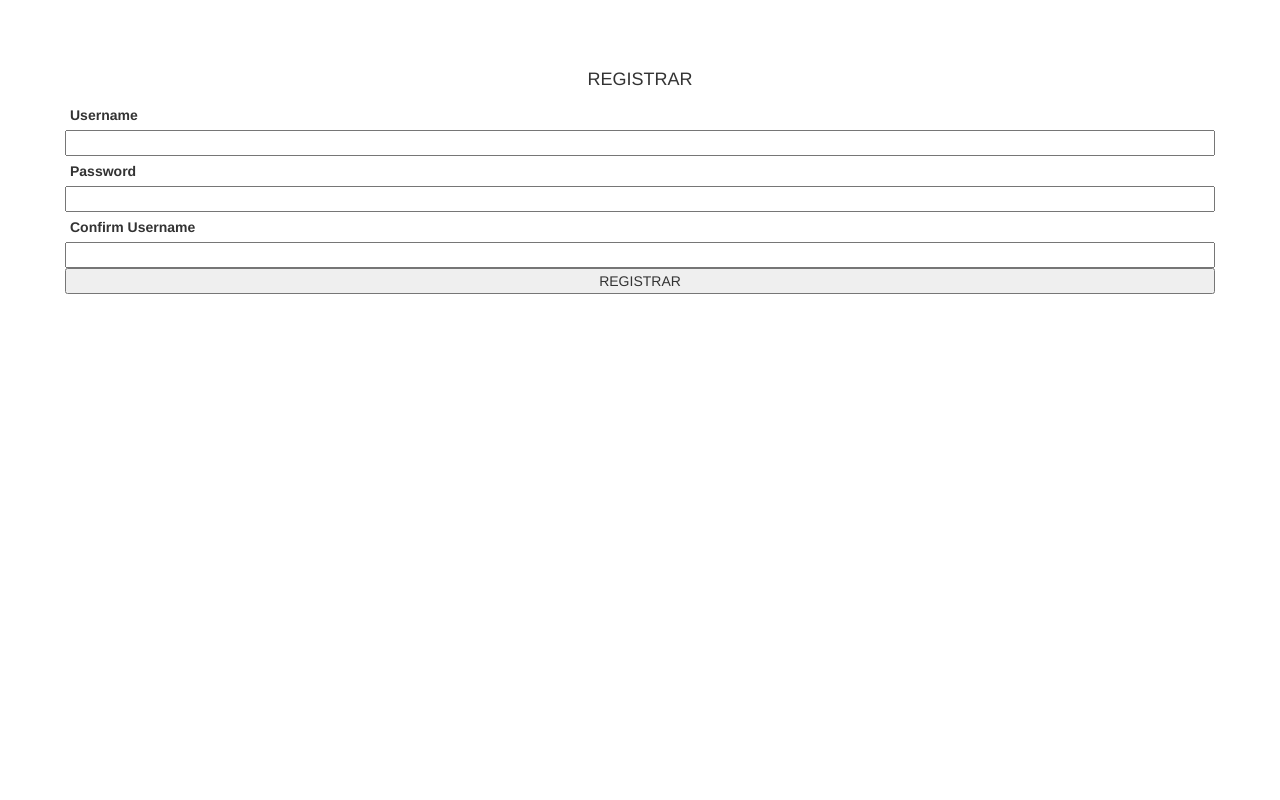
After one commit to marteoma/FrameworkGamificacion, a Django app: page /registrar in a window 1280 px wide. The commit adds this page. Run offline with Django 3.2, Linux system fonts and the light colour scheme; some libraries are stand-ins or nearby versions.

Commit message:
Register form and url improvement

```diff
--- a/MEEJEL/urls.py
+++ b/MEEJEL/urls.py
@@ -18,6 +18,6 @@ from django.urls import path, include
 
 urlpatterns = [
     path('admin/', admin.site.urls),
-    path('framework/', include('framework.urls')),
+    path('', include('framework.urls')),
     path('administration/', include('administration.urls'))
 ]
--- /dev/null
+++ b/framework/templates/framework/register.html
@@ -0,0 +1,30 @@
+<link rel="stylesheet" href="//maxcdn.bootstrapcdn.com/bootstrap/3.3.2/css/bootstrap.min.css">
+
+<style>
+    * {
+        margin: 5px;
+    }
+
+    body {
+        padding:50px;
+    }
+
+    .sign-in-form {
+        display: flex;
+        align-items: space-around;
+        flex-direction: column;
+    }
+</style>
+
+<form>
+  <div class="sign-in-form">
+    <h4 class="text-center">REGISTRAR</h4>
+    <label for="sign-in-form-username">Username</label>
+    <input type="text" class="sign-in-form-username" id="sign-in-form-username">
+    <label for="sign-in-form-password">Password</label>
+    <input type="text" class="sign-in-form-password" id="sign-in-form-password">
+    <label for="sign-in-form-confirm-username">Confirm Username</label>
+    <input type="text" class="sign-in-form-confirm-username" id="sign-in-form-confirm-username">
+    <button type="submit" class="sign-in-form-button">REGISTRAR</button>
+  </div>
+</form>
--- a/framework/urls.py
+++ b/framework/urls.py
@@ -6,4 +6,5 @@ urlpatterns = [
     path('', views.index, name='index'),
     path('evaluacion', views.evaluacion, name='evaluacion'),
     path('resultados', views.resultados, name='resultados'),
+    path('registrar', views.register, name='register')
 ]
--- a/framework/views.py
+++ b/framework/views.py
@@ -29,3 +29,9 @@ def resultados(request):
 
     result = calc_level(r, m, s, grade)
     return render(request, 'framework/results.html', {'result': result, 'total': result*10})
+
+def register(request):
+    '''
+    Form to create a new user account
+    '''
+    return render(request, 'framework/register.html')
```
Also changed, not shown: framework/templates/framework/index.html (+11 -0 lines).
